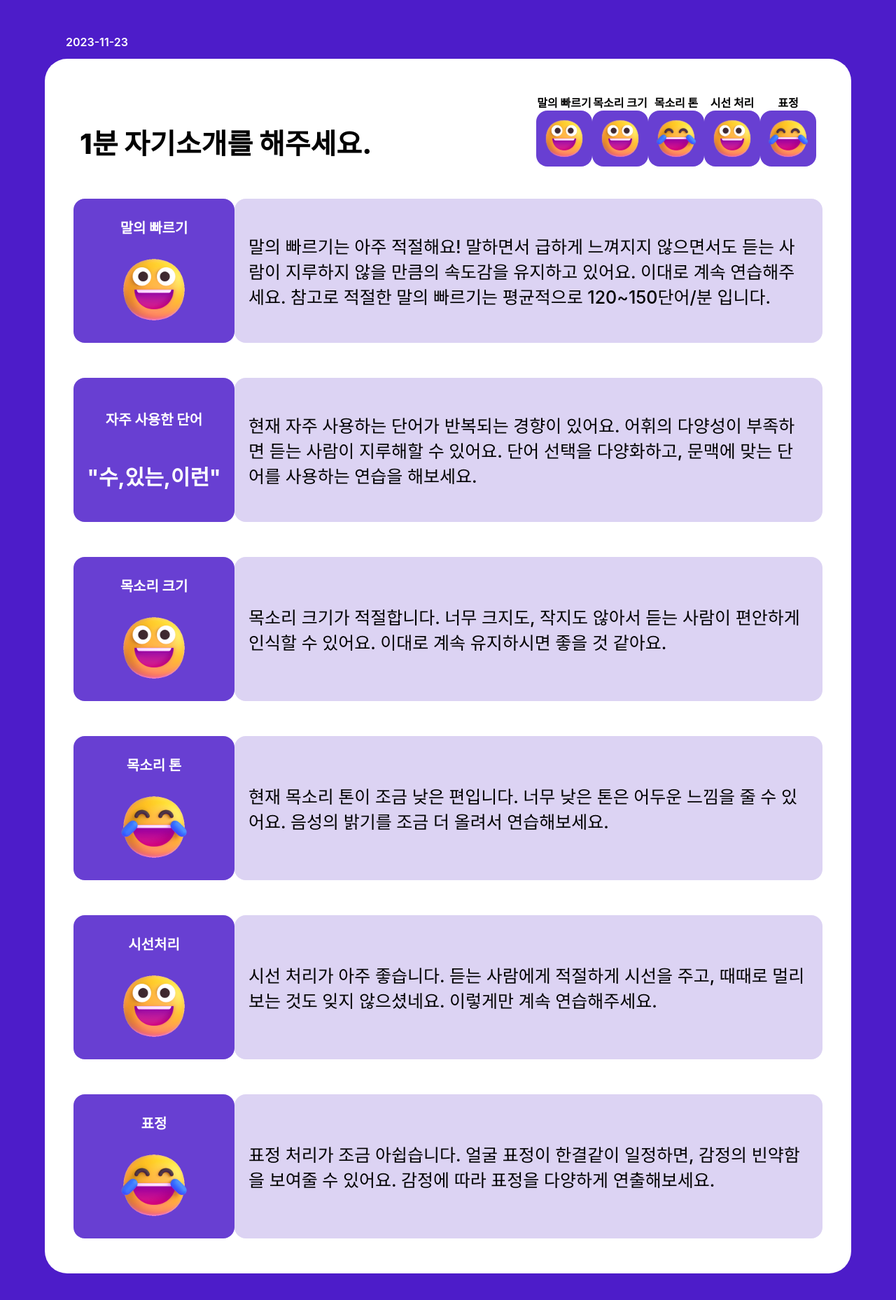
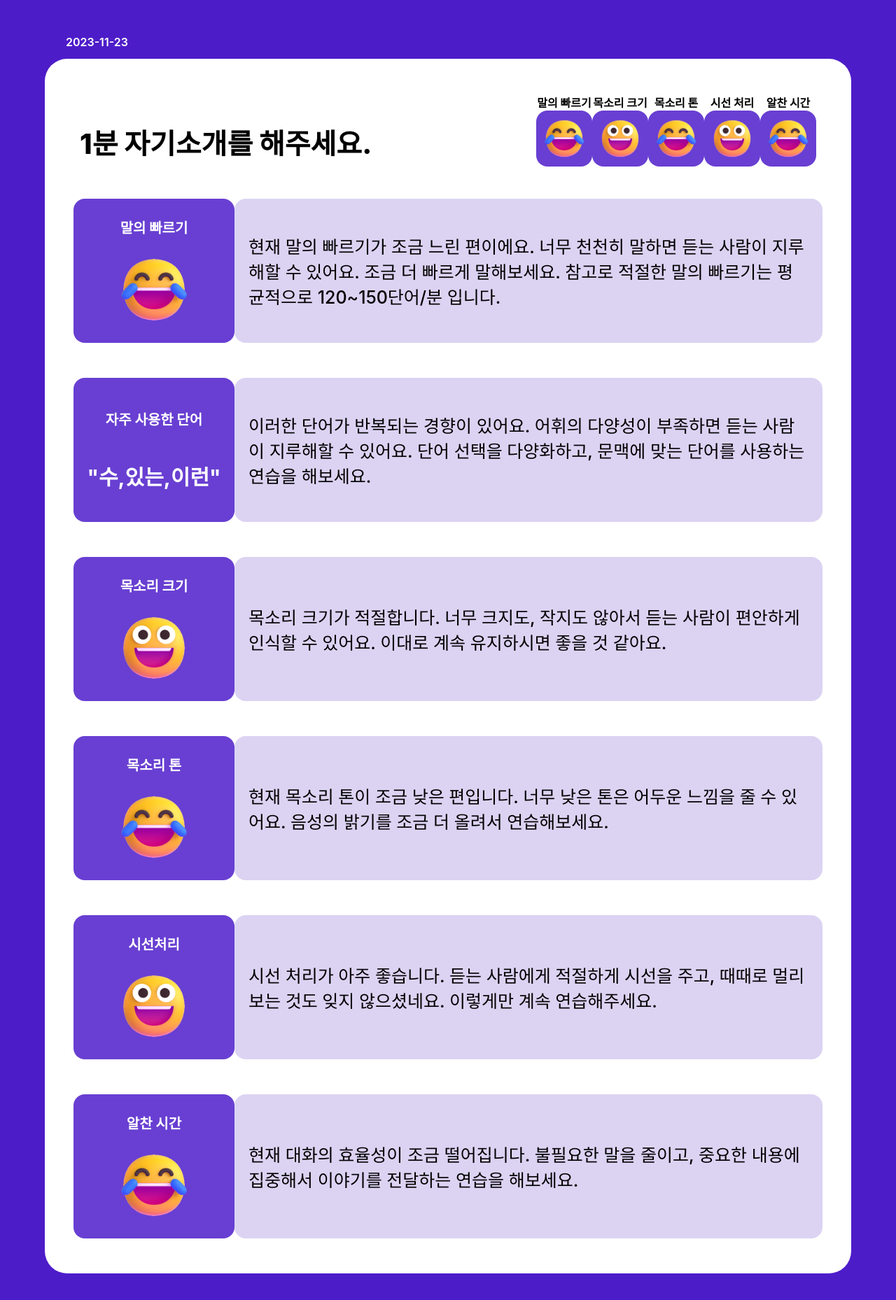
Before and after one commit to LeeHyunKyeong/MockInterview, a React (Create React App) app: page /report/1 in a window 1280 px wide. Shown: the top 1858 px of the page at 70% size. Built offline with nearby package versions, Linux system fonts and the light colour scheme; no server answers.

Commit message:
보고수

```diff
--- a/src/pages/report.js
+++ b/src/pages/report.js
@@ -115,7 +115,7 @@ const Report = () => {
   const [result, setResult] = useState([
     '2023-11-23',
     '1분 자기소개를 해주세요.',
-    1,
+    -1,
     '수',
     '있는',
     '이런',
@@ -129,8 +129,18 @@ const Report = () => {
     const fetchData = async () => {
       const response = await onReportClick(postID); // API 호출
       if (response) {
-        console.log(response?.data); // 응답 데이터 출력
-        setResult(Object.values(response?.data)); // 응답 데이터를 state에 저장
+        setResult([
+          response['created_at'],
+          response['question'],
+          response['speed'],
+          response['word_one'],
+          response['word_two'],
+          response['word_three'],
+          response['volume'],
+          response['tone'],
+          response['eye_rate'],
+          response['talking_rate'],
+        ]); // 응답 데이터를 state에 저장
       }
     };
 
@@ -140,9 +150,11 @@ const Report = () => {
   const speedmsg = [
     '말의 빠르기는 아주 적절해요! 말하면서 급하게 느껴지지 않으면서도 듣는 사람이 지루하지 않을 만큼의 속도감을 유지하고 있어요. 이대로 계속 연습해주세요. 참고로 적절한 말의 빠르기는 평균적으로 120~150단어/분 입니다.',
     '현재 말의 빠르기가 조금 빠른 편이에요. 너무 빨리 말하면 듣는 사람이 받아들이기 힘들 수 있어요. 조금 더 여유롭게, 효과적인 강조와 휴식을 활용하여 말해보세요. 참고로 적절한 말의 빠르기는 평균적으로 120~150단어/분 입니다.',
+    '현재 말의 빠르기가 조금 느린 편이에요. 너무 천천히 말하면 듣는 사람이 지루해할 수 있어요. 조금 더 빠르게 말해보세요. 참고로 적절한 말의 빠르기는 평균적으로 120~150단어/분 입니다.',
   ];
+
   const wordmsg = [
-    '현재 자주 사용하는 단어가 반복되는 경향이 있어요. 어휘의 다양성이 부족하면 듣는 사람이 지루해할 수 있어요. 단어 선택을 다양화하고, 문맥에 맞는 단어를 사용하는 연습을 해보세요.',
+    '이러한 단어가 반복되는 경향이 있어요. 어휘의 다양성이 부족하면 듣는 사람이 지루해할 수 있어요. 단어 선택을 다양화하고, 문맥에 맞는 단어를 사용하는 연습을 해보세요.',
   ];
 
   const volumemsg = [
@@ -160,13 +172,18 @@ const Report = () => {
     '시선 처리가 조금 아쉽습니다. 한 곳만 응시하게 되면 불안정한 모습으로 보일 수 있어요. 듣는 사람에게 시선을 주되, 때때로 멀리 보는 것도 잊지 않는 것이 좋습니다.',
   ];
 
-  const expressionmsg = [
-    '표정 처리가 아주 좋습니다. 웃음을 잘 유지하면서도 감정에 따라 다양한 표정을 보여주셨어요. 이대로 계속 연습해주세요.',
-    '표정 처리가 조금 아쉽습니다. 얼굴 표정이 한결같이 일정하면, 감정의 빈약함을 보여줄 수 있어요. 감정에 따라 표정을 다양하게 연출해보세요.',
+  const talkingratemsg = [
+    '대화의 효율성이 아주 좋습니다. 주어진 시간 동안 효과적으로 이야기를 전달하고 있어요. 이대로 계속 유지하시면 좋을 것 같아요.',
+    '현재 대화의 효율성이 조금 떨어집니다. 불필요한 말을 줄이고, 중요한 내용에 집중해서 이야기를 전달하는 연습을 해보세요.',
   ];
+
   const Emoji = ({ what, emo }) => {
     let emojiSrc;
-    if (emo === 0) {
+    if ((emo === 0) & (what === '말의 빠르기')) {
+      emojiSrc = joy;
+    } else if (what === '말의 빠르기') {
+      emojiSrc = grinning;
+    } else if (emo === 0) {
       emojiSrc = grinning;
     } else if (emo === 1) {
       emojiSrc = joy;
@@ -194,7 +211,7 @@ const Report = () => {
     else if (item === '목소리 크기') msgList = volumemsg;
     else if (item === '목소리 톤') msgList = tonemsg;
     else if (item === '시선처리') msgList = gazemsg;
-    else if (item === '표정') msgList = expressionmsg;
+    else if (item === '알찬 시간') msgList = talkingratemsg;
     else if (item === '자주 사용한 단어') msgList = wordmsg;
 
     if (item !== '자주 사용한 단어') {
@@ -204,6 +221,9 @@ const Report = () => {
       } else if (emo === 1) {
         emojiSrc = joy;
         message = <MessageBox>{msgList[0]}</MessageBox>;
+      } else if (emo === -1) {
+        emojiSrc = grinning;
+        message = <MessageBox>{msgList[2]}</MessageBox>;
       }
     } else {
       message = <MessageBox>{msgList[0]}</MessageBox>;
@@ -243,7 +263,7 @@ const Report = () => {
               <Emoji what="목소리 크기" emo={result[6]} key="volume" />
               <Emoji what="목소리 톤" emo={result[7]} key="tone" />
               <Emoji what="시선 처리" emo={result[8]} key="gaze" />
-              <Emoji what="표정" emo={result[9]} key="expression" />
+              <Emoji what="알찬 시간" emo={result[9]} key="expression" />
             </EmojiSet>
           </RowBox>
           <ReportMsg
@@ -258,7 +278,7 @@ const Report = () => {
           <ReportMsg item="목소리 크기" emo={result[6]} />
           <ReportMsg item="목소리 톤" emo={result[7]} />
           <ReportMsg item="시선처리" emo={result[8]} />
-          <ReportMsg item="표정" emo={result[9]} />
+          <ReportMsg item="알찬 시간" emo={result[9]} />
         </Innerbox>
       </Container>
     </ReportWallpaper>
```
